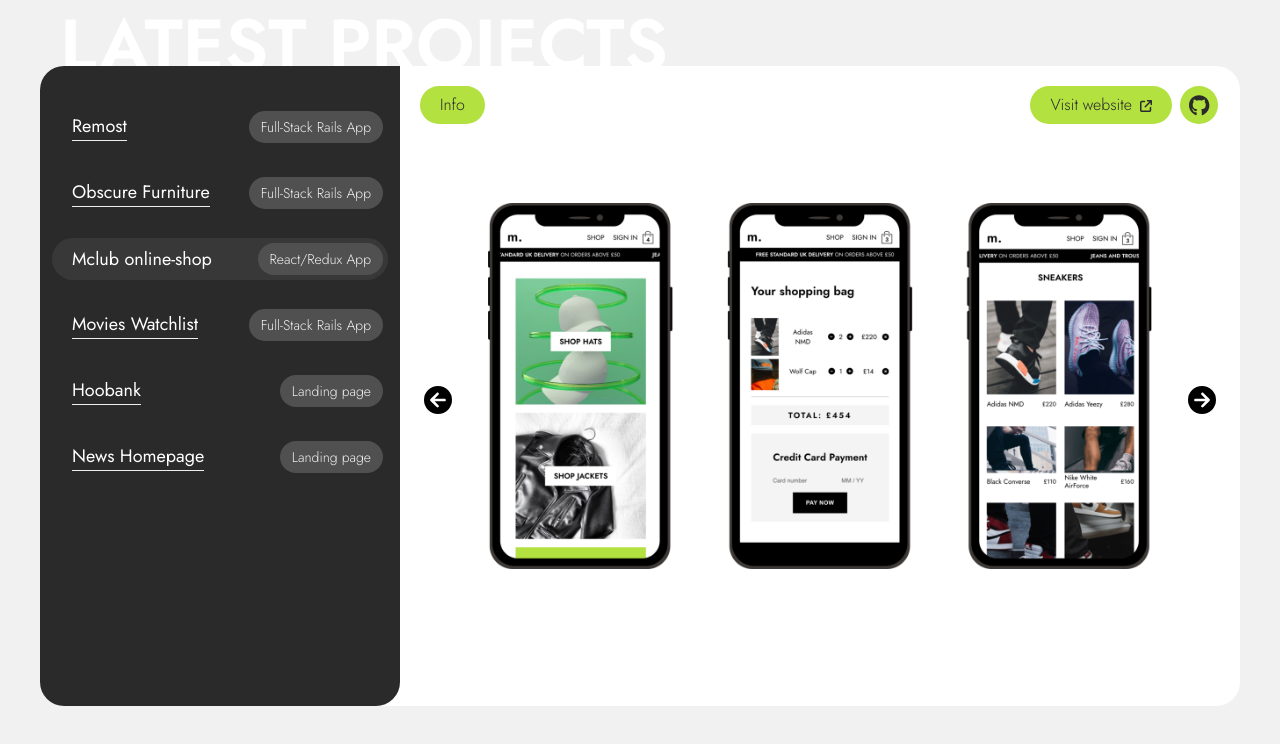
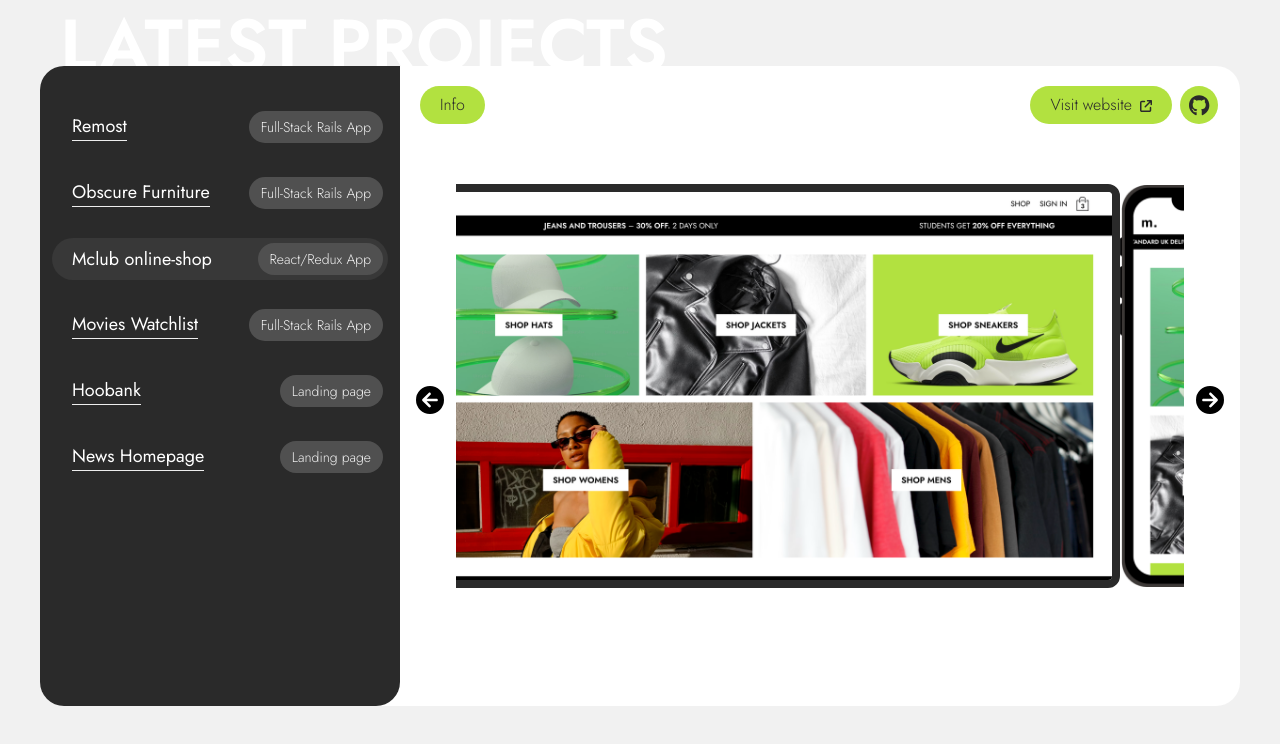
Before and after one commit to jane-doronina/react-portfolio, a React (Vite) app: page /projects/mclub in a window 1280 px wide. Both pictures are taken after a click on the icon 1202 px from the left and 1132 px from the top of the page. Shown: the part 732-1476 px from the top of the page. Built offline with nearby package versions, Linux system fonts and the light colour scheme.

Commit message:
fix: change Screenshots to horizontal scroll

```diff
--- a/src/components/Screenshots.jsx
+++ b/src/components/Screenshots.jsx
@@ -5,13 +5,15 @@
 
 const Screenshots = ({ images }) => {
   const [rightArrowVisible, setRightArrowVisible] = useState(true);
-  const [leftArrowVisible, setLeftArrowVisible] = useState(false);
+  const [leftArrowVisible, setLeftArrowVisible] = useState(true);
   const [currentImage, setCurrentImage] = useState(0);
 
   const goToNextImage = () => {
     if (currentImage < images.length - 1) {
       setCurrentImage(currentImage + 1);
     }
+    const element = document.getElementById("screenshots-section")
+    element.scrollLeft += element.clientWidth
   };
 
   useEffect(() => {
@@ -31,30 +33,30 @@
     if (currentImage > 0) {
       setCurrentImage(currentImage - 1);
     }
+    const element = document.getElementById("screenshots-section")
+    element.scrollLeft -= element.clientWidth
   };
 
   return (
     <>
       <div
         id="screenshots-section"
-        className="h-[100%] w-[100%] mx-auto flex items-center screenshots px-0 md:px-8"
+        className="h-[100%] w-[100%] mx-auto flex items-center overflow-hidden scroll-smooth screenshots px-0"
       >
-        <Screenshot
-          image={images[currentImage]}
-          active={true}
-          preloadImages={images}
-        />
+      {images.map((image, index) => (
+        <Screenshot key={index} image={image} active={index === currentImage} />
+      ))}
         {rightArrowVisible && (
           <FontAwesomeIcon
             icon={faCircleArrowRight}
-            className="absolute top-[50%] right-6 text-[28px]"
+            className="absolute top-[50%] right-4 text-[28px]"
             onClick={goToNextImage}
           />
         )}
         {leftArrowVisible && (
           <FontAwesomeIcon
             icon={faCircleArrowLeft}
-            className="absolute top-[50%] left-6 text-[28px] z-[20]"
+            className="absolute top-[50%] left-4 text-[28px] z-[20]"
             onClick={goToPreviousImage}
           />
         )}
```
